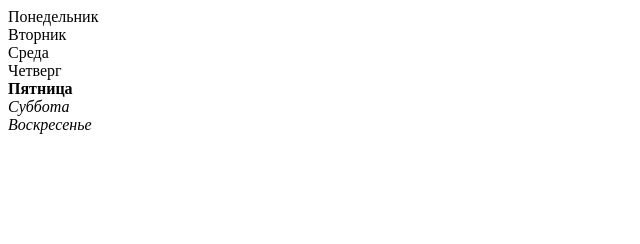
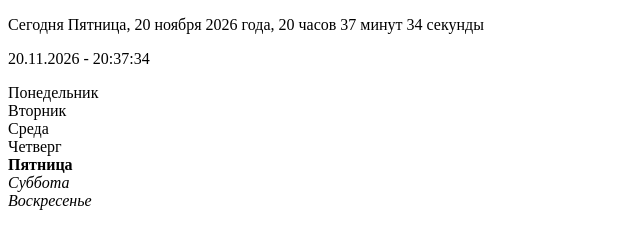
Before and after one commit to AlexKuryanov/express_JS_strong, a plain HTML site: page index.html in a window 1280 px wide. Shown: the whole page, without its empty margins (0-640 px from the left). Drawn offline with Linux system fonts and the light colour scheme.

Commit message:
finish lesson 10 hard

```diff
--- a/index.html
+++ b/index.html
@@ -8,6 +8,8 @@
 </head>
 
 <body>
+  <p id="full-date"></p>
+  <p id="short-date"></p>
   <script src="script.js"></script>
 </body>
 
--- a/script.js
+++ b/script.js
@@ -98,11 +98,11 @@ console.log(...days[langIndex[lang]]);
 
 let namePerson = 'Вася';
 
-namePerson === 'Артем'
-  ? console.log('директор')
-  : namePerson === 'Александр'
-    ? console.log('преподаватель')
-    : console.log('студент');
+namePerson === 'Артем' ?
+  console.log('директор') :
+  namePerson === 'Александр' ?
+  console.log('преподаватель') :
+  console.log('студент');
 
 // lesson 04
 const isAString = function (str) {
@@ -130,9 +130,99 @@ for (let weekDay of week) {
   let today = new Date();
   if (weekDay === 'Суббота' || weekDay === 'Воскресенье') {
     document.write(weekDay.italics() + '<br>');
-    } else if(today.getDay() === week.indexOf(weekDay) + 1) {
+  } else if (today.getDay() === week.indexOf(weekDay) + 1) {
     document.write(weekDay.bold() + '<br>');
   } else {
     document.write(weekDay + '<br>');
   }
 }
+
+// lesson 10
+const fullDate = document.getElementById('full-date');
+const shortDate = document.getElementById('short-date');
+
+function pad(num) {
+  return num < 10 ? '0' + num : String(num);
+}
+
+function getHoursWord(n) {
+  n = Math.abs(n) % 100;
+  const lastDigit = n % 10;
+
+  if (n >= 11 && n <= 19) {
+    return 'часов';
+  }
+  if (lastDigit === 1) {
+    return 'час';
+  }
+  if (lastDigit >= 2 && lastDigit <= 4) {
+    return 'часа';
+  }
+  return 'часов';
+}
+
+function getMinutesWord(n) {
+  n = Math.abs(n) % 100;
+  const lastDigit = n % 10;
+
+  if (n >= 11 && n <= 19) {
+    return 'минут';
+  }
+  if (lastDigit === 1) {
+    return 'минута';
+  }
+  if (lastDigit >= 2 && lastDigit <= 4) {
+    return 'минуты';
+  }
+  return 'минут';
+}
+
+function getSecondsWord(n) {
+  n = Math.abs(n) % 100;
+  const lastDigit = n % 10;
+
+  if (n >= 11 && n <= 19) {
+    return 'секунд';
+  }
+  if (lastDigit === 1) {
+    return 'секунда';
+  }
+  if (lastDigit >= 2 && lastDigit <= 4) {
+    return 'секунды';
+  }
+  return 'секунд';
+}
+
+const daysRu = [
+  'Понедельник', 'Вторник', 'Среда', 'Четверг', 'Пятница', 'Суббота', 'Воскресенье'
+];
+const monthsRu = [
+  'января', 'февраля', 'марта', 'апреля', 'мая', 'июня',
+  'июля', 'августа', 'сентября', 'октября', 'ноября', 'декабря'
+];
+
+function updateTime() {
+  const now = new Date();
+
+  const day = now.getDate();
+  const month = now.getMonth();
+  const year = now.getFullYear();
+  const hours = now.getHours();
+  const minutes = now.getMinutes();
+  const seconds = now.getSeconds();
+  const dayIndex = now.getDay();
+
+  const adjustedDayIndex = (dayIndex + 6) % 7;
+
+  const longDateText = `Сегодня ${daysRu[adjustedDayIndex]}, ${day} ${monthsRu[month]} ${year} года, ${hours} ${getHoursWord(hours)} ${minutes} ${getMinutesWord(minutes)} ${seconds} ${getSecondsWord(seconds)}`;
+  console.log(longDateText);
+  fullDate.textContent = longDateText;
+
+  const shortDateText = `${pad(day)}.${pad(month + 1)}.${year} - ${pad(hours)}:${pad(minutes)}:${pad(seconds)}`;
+  console.log(shortDateText);
+  shortDate.textContent = shortDateText;
+}
+
+updateTime();
+
+setInterval(updateTime, 1000);
```
Lines whose indentation alone changed are shown as unchanged.
